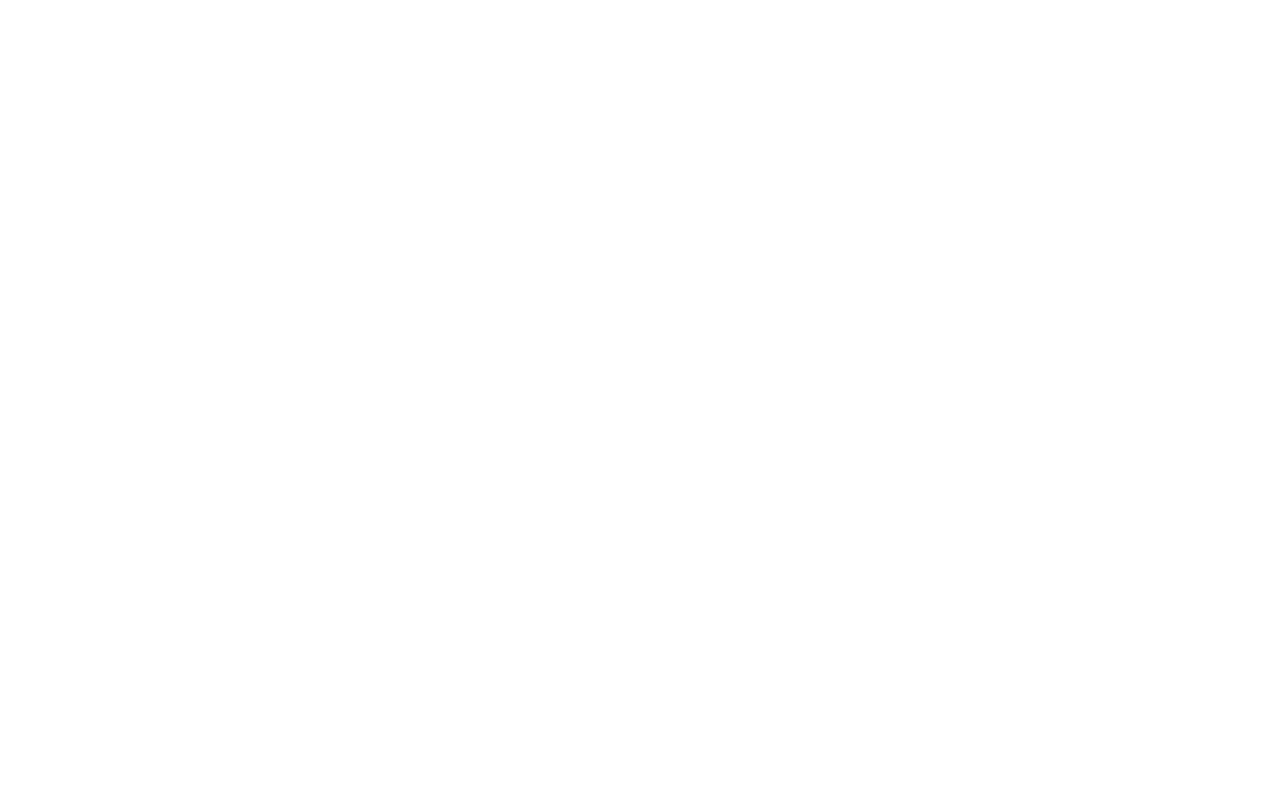
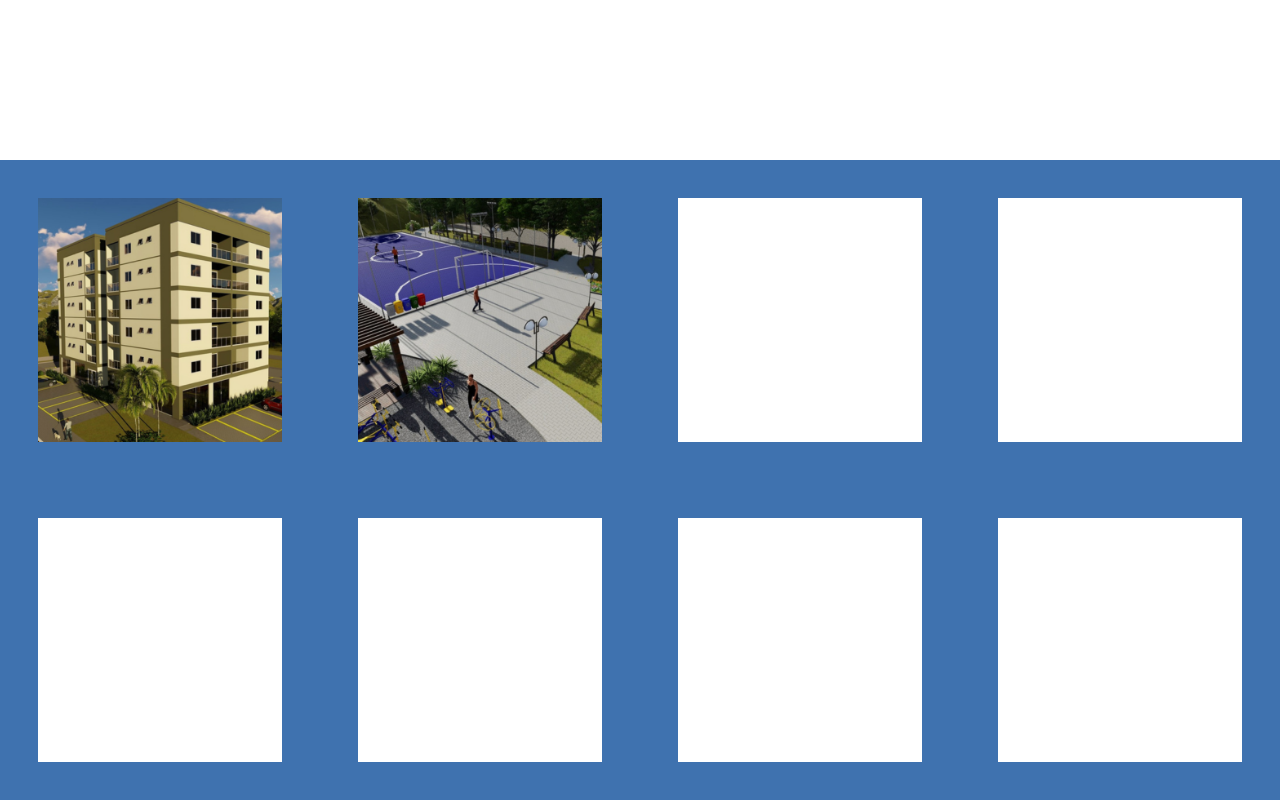
Before and after one commit to ojoaobronstrup/projetual-eng, a Next.js app: page / in a window 1280 px wide. Shown: the part 1368-2168 px from the top of the page. Before the commit the page ends 1528 px from the top, so only its background shows below. Built offline with nearby package versions, Linux system fonts and the light colour scheme.

Commit message:
feat: secao projetos

```diff
--- /dev/null
+++ b/src/components/projetos/index.tsx
@@ -0,0 +1,18 @@
+import styles from "./projetos.module.css";
+
+export default function () {
+    return (
+        <>
+            <section className={styles.projetos}>
+                <div className={`${styles.projetos_img} ${styles.img1}`}></div>
+                <div className={`${styles.projetos_img} ${styles.img2}`}></div>
+                <div className={`${styles.projetos_img} ${styles.img3}`}></div>
+                <div className={`${styles.projetos_img} ${styles.img4}`}></div>
+                <div className={`${styles.projetos_img} ${styles.img5}`}></div>
+                <div className={`${styles.projetos_img} ${styles.img6}`}></div>
+                <div className={`${styles.projetos_img} ${styles.img7}`}></div>
+                <div className={`${styles.projetos_img} ${styles.img8}`}></div>
+            </section>
+        </>
+    )
+}
--- /dev/null
+++ b/src/components/projetos/projetos.module.css
@@ -0,0 +1,176 @@
+.projetos {
+    height: 50vw;
+    background-color: var(--azul);
+    display: grid;
+    grid-template-areas:
+    "img1 img2 img3 img4"
+    "img5 img6 img7 img8";
+}
+
+.projetos_img {
+    height: 19vw;
+    width: 19vw;
+    background-color: var(--branco);
+    align-self: center;
+    justify-self: center;
+    cursor: pointer;
+}
+
+.img1 {
+    background-image : url(/img/Prédio.png);
+    background-repeat: no-repeat;
+    background-size: cover;
+}
+
+.img2 {
+    background-image: url(/img/Quadra.png);
+    background-repeat: no-repeat;
+    background-size: cover;
+}
+
+.img1:hover {
+    transform: scale(1.01);
+}
+
+.img2:hover {
+    transform: scale(1.01);
+}
+
+.img3:hover {
+    transform: scale(1.01);
+}
+
+.img4:hover {
+    transform: scale(1.01);
+}
+
+.img5:hover {
+    transform: scale(1.01);
+}
+
+.img6:hover {
+    transform: scale(1.01);
+}
+
+.img7:hover {
+    transform: scale(1.01);
+}
+
+.img8:hover {
+    transform: scale(1.01);
+}
+
+.projetos_fundo {
+    background-color: var(--preto);
+    height: 100vh;
+    width: 100vw;
+    z-index: 1;
+    display: none;
+    position: absolute;
+    opacity: 0.8;
+    align-items: center;
+    justify-content: center;
+}
+
+.projeto1_img1 {
+    background-color: var(--branco);
+    height: 60vh;
+    width: 50vw;
+    z-index: 2;
+    display: none;
+}
+
+.projeto1_texto h2 span {
+    font-weight: 700;
+}
+
+.projeto1_texto {
+    display: flex;
+    flex-direction: column;
+    gap: 24px;
+    justify-content: center;
+    padding-left: 20px;
+    font-size: 20px;
+}
+
+.projeto1_imagem {
+    display: flex;
+    align-items: center;
+    justify-content: center;
+    width: 25em;
+}
+
+.projeto2_img2 {
+    background-color: var(--branco);
+    height: 60vh;
+    width: 50vw;
+    z-index: 2;
+    display: none;
+    grid-template-columns: 25vw 25vw;
+    grid-template-rows: 60vh;
+}
+
+.projeto2_texto h2 span {
+    font-weight: 700;
+}
+
+.projeto2_texto {
+    display: flex;
+    flex-direction: column;
+    gap: 24px;
+    justify-content: center;
+    padding-left: 20px;
+    font-size: 20px;
+}
+
+.projeto2_video1 {
+    transform: scale(0.65);
+}
+
+.projeto2_video {
+    display: flex;
+    justify-content: center;
+}
+
+@media screen and (max-width: 820px) {
+    .img1 {
+        transform: scale(3);
+    }
+    .img2 {
+        transform: scale(3);
+    }
+    .img3 {
+        display: none;
+    }
+    .img4 {
+        display: none;
+    }
+    .img5 {
+        display: none;
+    }
+    .img6 {
+        display: none;
+    }
+    .img7 {
+        display: none;
+    }
+    .img8 {
+        display: none;
+    }
+
+    .projetos {
+        display: flex;
+        flex-direction: column;
+        gap: 25em;
+        height: 100vh;
+        align-items: center;
+        justify-content: center;
+    }
+}
+
+@media screen and (max-width: 415px) {
+    .projetos{
+        gap: 15em;
+        height: 80vh;
+    }
+}
--- a/src/pages/index.tsx
+++ b/src/pages/index.tsx
@@ -1,5 +1,6 @@
 import Cabecalho from "@/components/cabecalho";
 import Home from "@/components/home";
+import Projetos from "@/components/projetos";
 import Servicos from "@/components/servicos"
 
 export default function Inicio () {
@@ -7,7 +8,8 @@
         <>
             <Cabecalho/>
             <Home/>
-            <Servicos />
+            <Servicos/>
+            <Projetos/>
         </>
     );
 };
```
